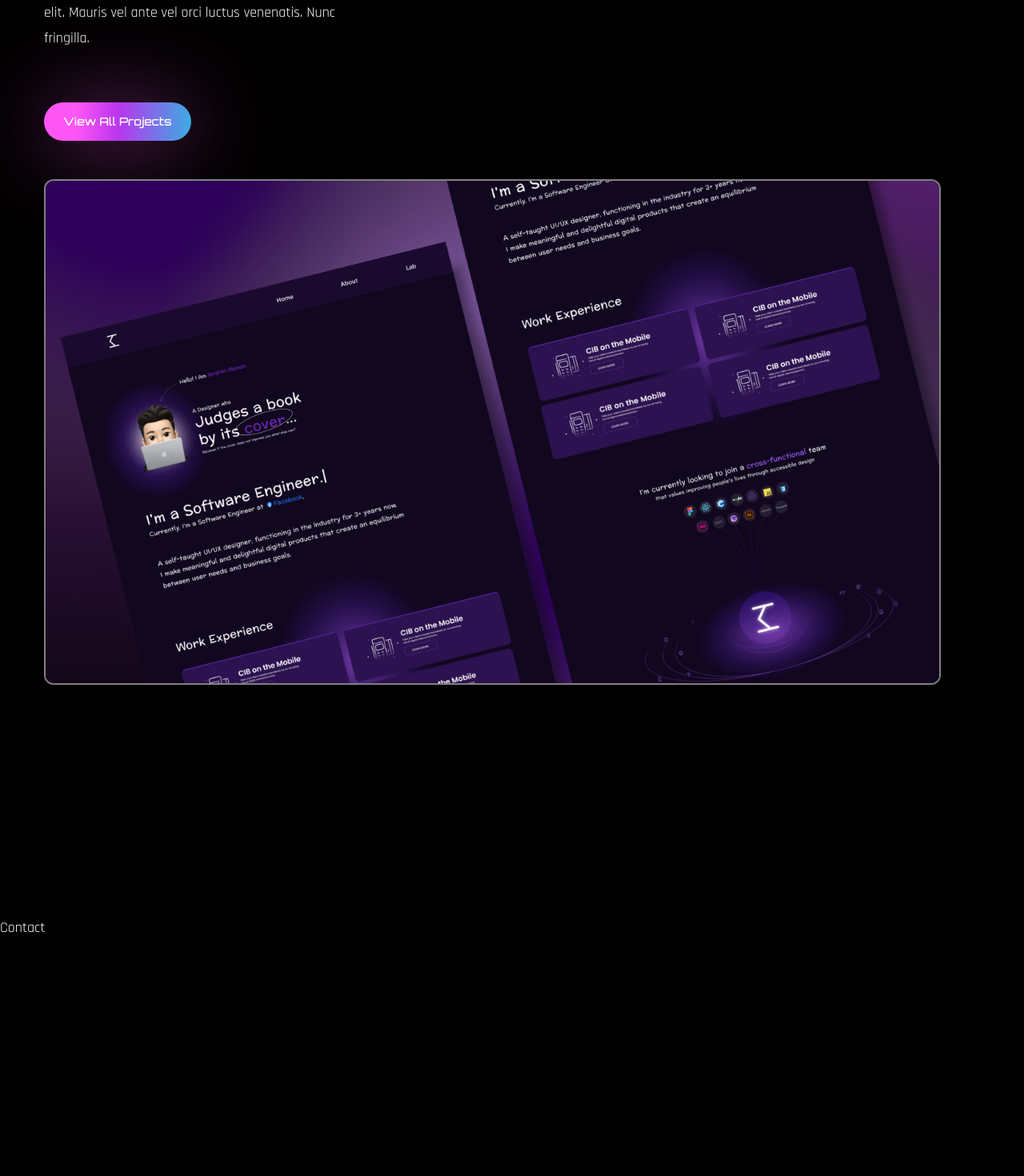
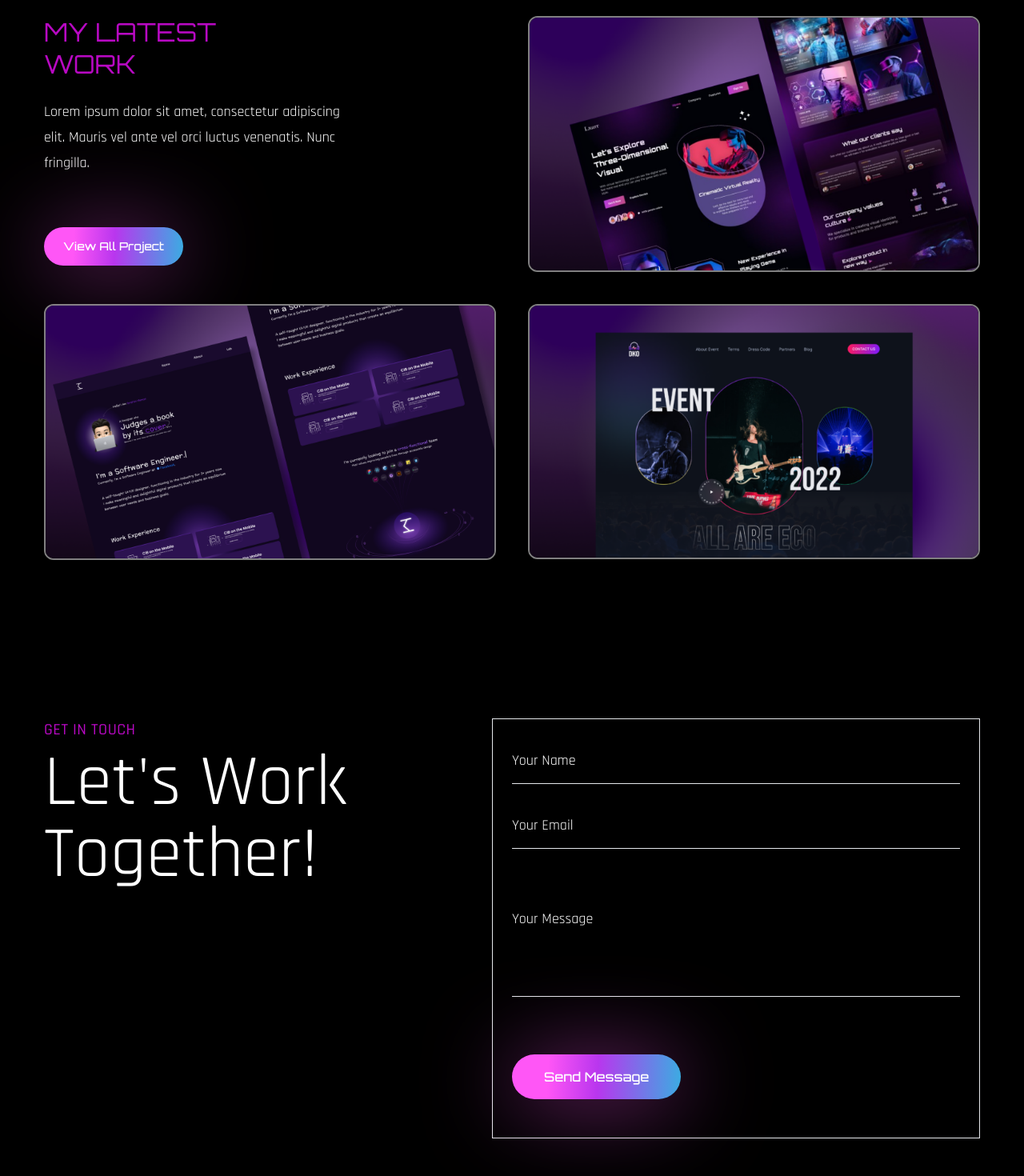
Before and after one commit to sszah/szah-studio, a React (Create React App) app in the folder szahstudio/: page / in a window 1280 px wide. Shown: the part 2440-3910 px from the top of the page at 80% size. Built offline with nearby package versions, Linux system fonts and the light colour scheme; a web font is replaced by a local one.

Commit message:
project & contact

```diff
--- a/szahstudio/src/components/Contact.jsx
+++ b/szahstudio/src/components/Contact.jsx
@@ -4,7 +4,40 @@
 
 const Contact = () => {
   return (
-    <div className='section' id='contact'>Contact</div>
+    <section className='py-16 lg:section' id='contact'>
+      <div className='container mx-auto'>
+        <div className='flex flex-col lg:flex-row'>
+          {/* text */}
+          <div className='flex-1'>
+            <div>
+              <h4 className='text-xl uppercase text-accent font-medium mb-2 tracking-wide'>Get In Touch</h4>
+              <h2 className='text-[45px] lg:text-[90px] leading-none mb-12'>Let's Work <br /> Together!</h2>
+            </div>
+          </div>
+
+          {/* form */}
+        <form className='flex-1 border rounded-2x1 flex flex-col gap-y-6 pb-12 p-6 items-start'>
+          <input
+            className='bg-transparent border-b py-3 outline-none w-full placeholder:text-white focus:border-accent transition-all'
+            type="text"
+            placeholder='Your Name'
+          />
+
+          <input
+            className='bg-transparent border-b py-3 outline-none w-full placeholder:text-white focus:border-accent transition-all'
+            type="text"
+            placeholder='Your Email'
+          />
+
+          <textarea
+            className='bg-transparent border-b py-12 outline-none w-full placeholder:text-white focus:border-accent transition-all resize-none mb-12'
+            placeholder='Your Message'
+          ></textarea>
+          <button className='btn btn-lg'>Send Message</button>
+        </form>
+      </div>
+      </div>
+    </section>
   )
 }
 
--- a/szahstudio/src/components/Projects.jsx
+++ b/szahstudio/src/components/Projects.jsx
@@ -10,38 +10,76 @@
     <section className='section' id='work'>
       <div className='container mx-auto'>
         <div className='flex flex-col lg:flex-row gap-x-10'>
-        <div className='flex-1 flex flex-col gap-y-12 mb-10 lg:mb-0'>
+          <motion.div
+              variants={fadeIn('right', 0.3)}
+              initial='hidden'
+              whileInView={'show'}
+              viewport={{ once: false, amount: 0.3 }}
+            className='flex-1 flex flex-col gap-y-12 mb-10 lg:mb-0'>
             {/* text */}
             <div>
-            <h2 className='h2 leading-tight text-accent'>My Latest <br />
-              Work.
+              <h2 className='h2 leading-tight text-accent'>
+                My Latest <br />Work
               </h2>
               <p className='max-w-sm mb-16'>
                 Lorem ipsum dolor sit amet, consectetur adipiscing elit. Mauris vel ante vel orci luctus venenatis. Nunc fringilla.
               </p>
-            <button className='btn btn-sm'>View All Projects</button>
+              <button className='btn btn-sm'>View All Project</button>
             </div>
-
             {/* image */}
             <div className='group relative overflow-hidden border-2 border-white/50 rounded-xl'>
               {/* overlay */}
               <div className='group-hover:bg-black/70 w-full h-full absolute z-40 transition-all duration-300'></div>
               {/* img */}
-            <img
-              className='group-hover:scale-125 transition-all duration-500'
-              src={Img1} alt="project1" />
+              <img className='group-hover:scale-125 transition-all duration-500' src={Img1} alt="project1" />
               {/* pretitle */}
               <div className='absolute -bottom-full left-12 group-hover:bottom-24 transition-all duration-500 z-50'>
                 <span className='text-gradient'>UI/UX Design</span>
               </div>
               {/* title */}
               <div className='absolute -bottom-full left-12 group-hover:bottom-14 transition-all duration-700 z-50'>
-              <span>Text</span>
+                <span className='text-3x1 text-white'>Project Title</span>
               </div>
+            </div>
+          </motion.div>
+          <motion.div
+            variants={fadeIn('left', 0.3)}
+            initial='hidden'
+            whileInView={'show'}
+            viewport={{ once: false, amount: 0.3 }}
+            className='flex-1 flex flex-col gap-y-10'>
+            {/* image */}
+            <div className='group relative overflow-hidden border-2 border-white/50 rounded-xl'>
+              {/* overlay */}
+              <div className='group-hover:bg-black/70 w-full h-full absolute z-40 transition-all duration-300'></div>
+              {/* img */}
+              <img className='group-hover:scale-125 transition-all duration-500' src={Img2} alt="project1" />
+              {/* pretitle */}
+              <div className='absolute -bottom-full left-12 group-hover:bottom-24 transition-all duration-500 z-50'>
+                <span className='text-gradient'>UI/UX Design</span>
+              </div>
+              {/* title */}
+              <div className='absolute -bottom-full left-12 group-hover:bottom-14 transition-all duration-700 z-50'>
+                <span className='text-3x1 text-white'>Project Title</span>
               </div>
             </div>
 
-        <div>2</div>
+            <div className='group relative overflow-hidden border-2 border-white/50 rounded-xl'>
+              {/* overlay */}
+              <div className='group-hover:bg-black/70 w-full h-full absolute z-40 transition-all duration-300'></div>
+              {/* img */}
+              <img className='group-hover:scale-125 transition-all duration-500' src={Img3} alt="project1" />
+              {/* pretitle */}
+              <div className='absolute -bottom-full left-12 group-hover:bottom-24 transition-all duration-500 z-50'>
+                <span className='text-gradient'>UI/UX Design</span>
+              </div>
+              {/* title */}
+              <div className='absolute -bottom-full left-12 group-hover:bottom-14 transition-all duration-700 z-50'>
+                <span className='text-3x1 text-white'>Project Title</span>
+              </div>
+            </div>
+
+          </motion.div>
         </div>
       </div>
     </section>
```
Lines whose indentation alone changed are shown as unchanged.
